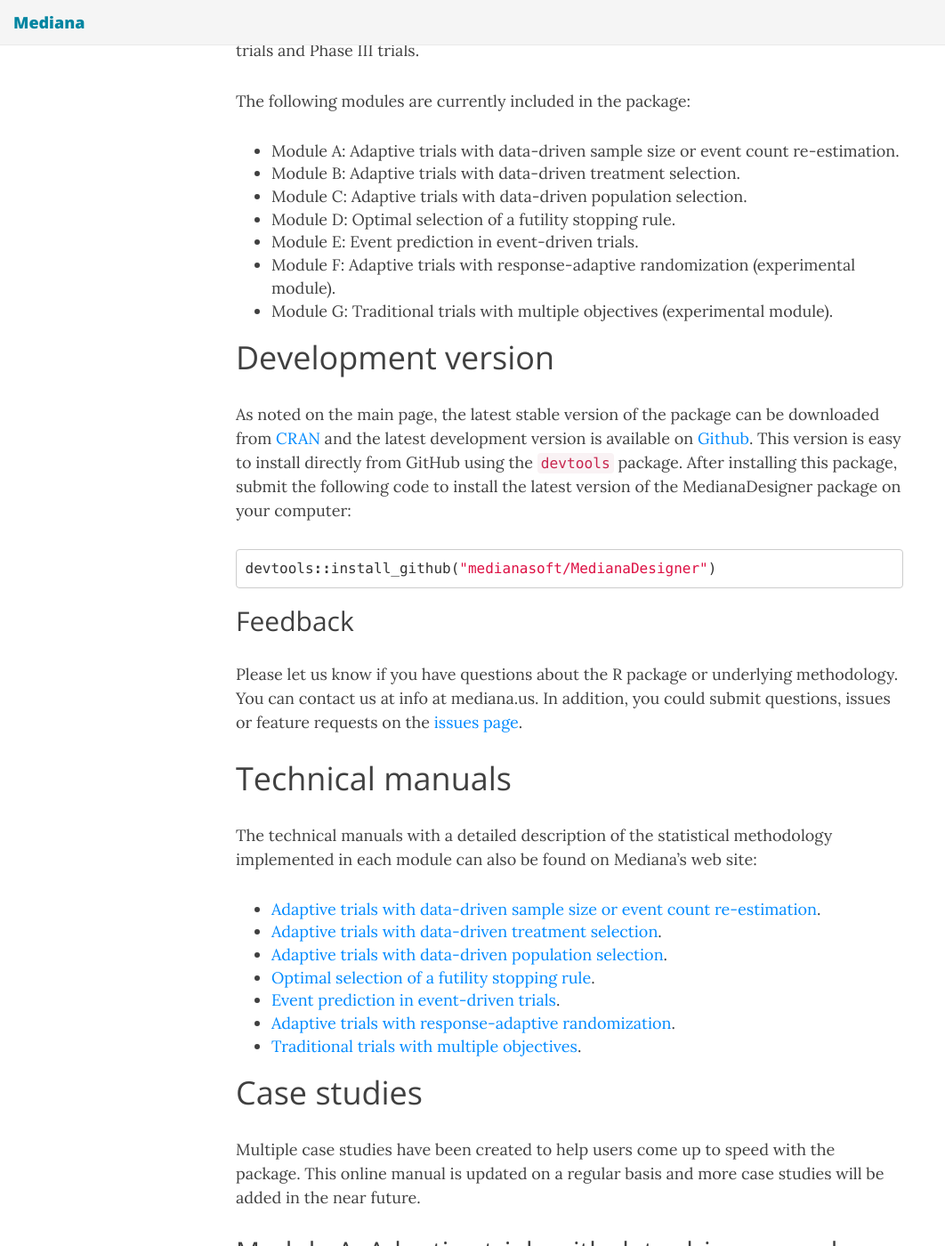
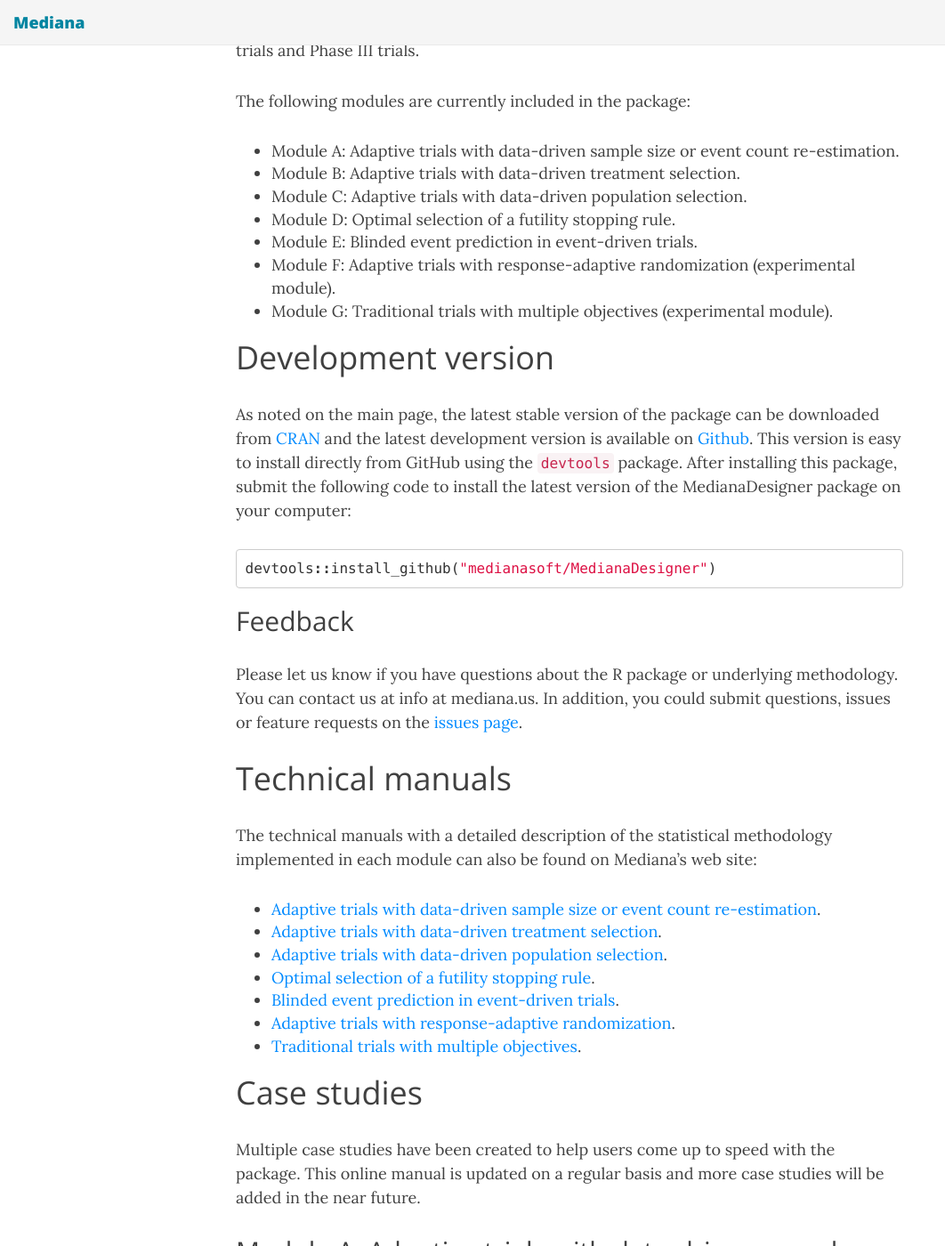
Before and after one commit to medianasoft/medianasoft.github.io, a Jekyll site: the page built from MedianaDesigner.md, in a window 1280 px wide and 1400 px high, scrolled down 349 px. Shown: the whole window at 89% size, without its empty margins (0-1062 px from the left). Built offline with Jekyll 4.4.1, drawn with Linux system fonts in a browser that asks for light colours; nearby versions of some CDN libraries; some of the changed text lies outside the part shown.

Commit message:
Updated the description of Module E

```diff
--- a/MedianaDesigner.md
+++ b/MedianaDesigner.md
@@ -14,7 +14,7 @@ The following modules are currently included in the package:
 * Module B: Adaptive trials with data-driven treatment selection.
 * Module C: Adaptive trials with data-driven population selection.
 * Module D: Optimal selection of a futility stopping rule.
-* Module E: Event prediction in event-driven trials.
+* Module E: Blinded event prediction in event-driven trials.
 * Module F: Adaptive trials with response-adaptive randomization (experimental module).
 * Module G: Traditional trials with multiple objectives (experimental module).
 
@@ -38,7 +38,7 @@ The technical manuals with a detailed description of the statistical methodology
 * [Adaptive trials with data-driven treatment selection](http://www.mediana.us/MedianaDesigner/ADTreatSel.pdf).
 * [Adaptive trials with data-driven population selection](http://www.mediana.us/MedianaDesigner/ADPopSel.pdf).
 * [Optimal selection of a futility stopping rule](http://www.mediana.us/MedianaDesigner/FutRule.pdf).
-* [Event prediction in event-driven trials](http://www.mediana.us/MedianaDesigner/EventPred.pdf).
+* [Blinded event prediction in event-driven trials](http://www.mediana.us/MedianaDesigner/EventPred.pdf).
 * [Adaptive trials with response-adaptive randomization](http://www.mediana.us/MedianaDesigner/ADRand.pdf).
 * [Traditional trials with multiple objectives](http://www.mediana.us/MedianaDesigner/MultAdj.pdf).
 
@@ -71,7 +71,7 @@ The following case study demonstrates how to set up optimal futility stopping ru
 
 * [Case study D1](https://medianasoft.github.io/CaseStudyD1).
 
-## Module E: Event prediction in event-driven trials
+## Module E: Blinded event prediction in event-driven trials
 
 The following case study provides an illustration for the `EventPred` function:
 
```
Also changed, not shown: CaseStudyE1.md (+1 -1 lines).
